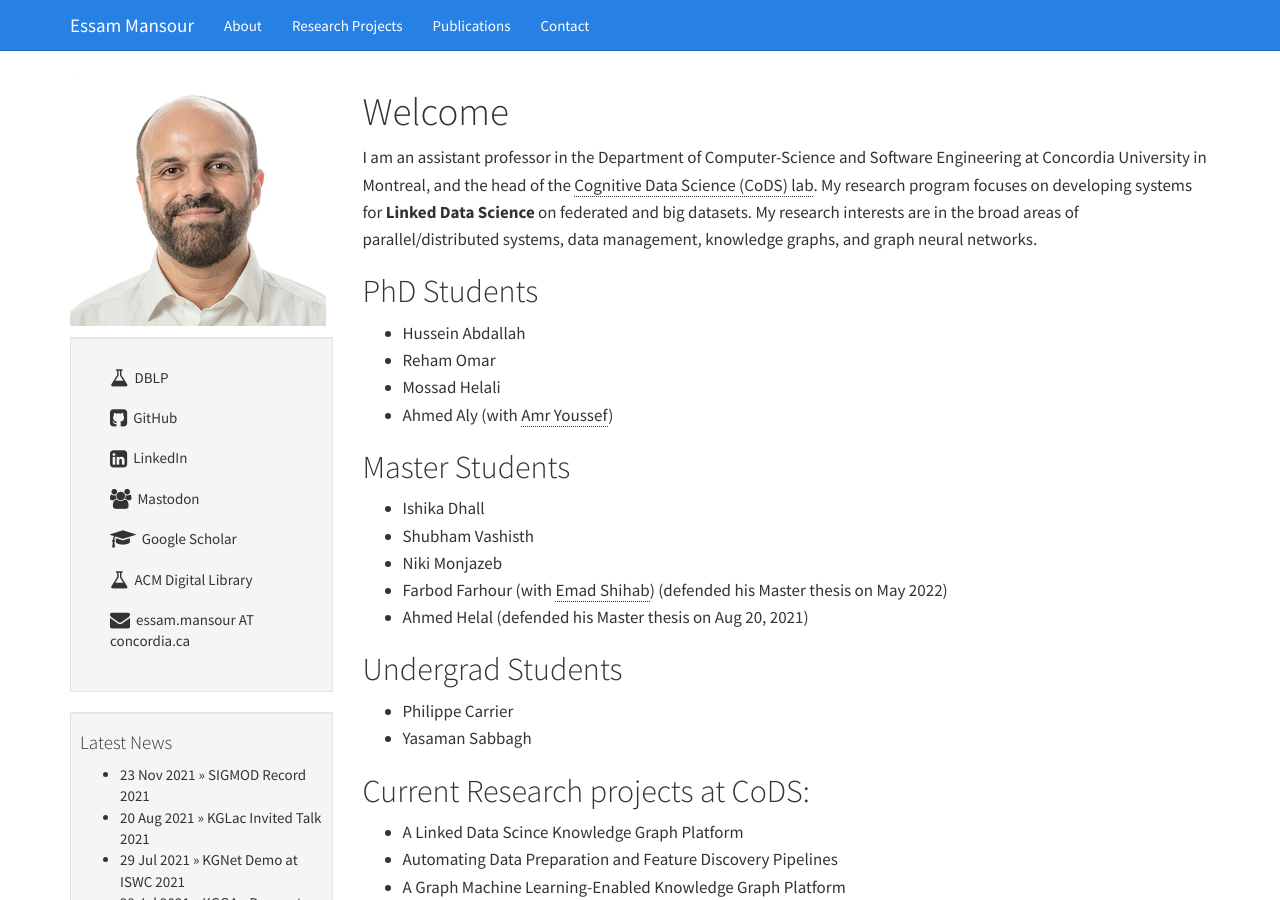
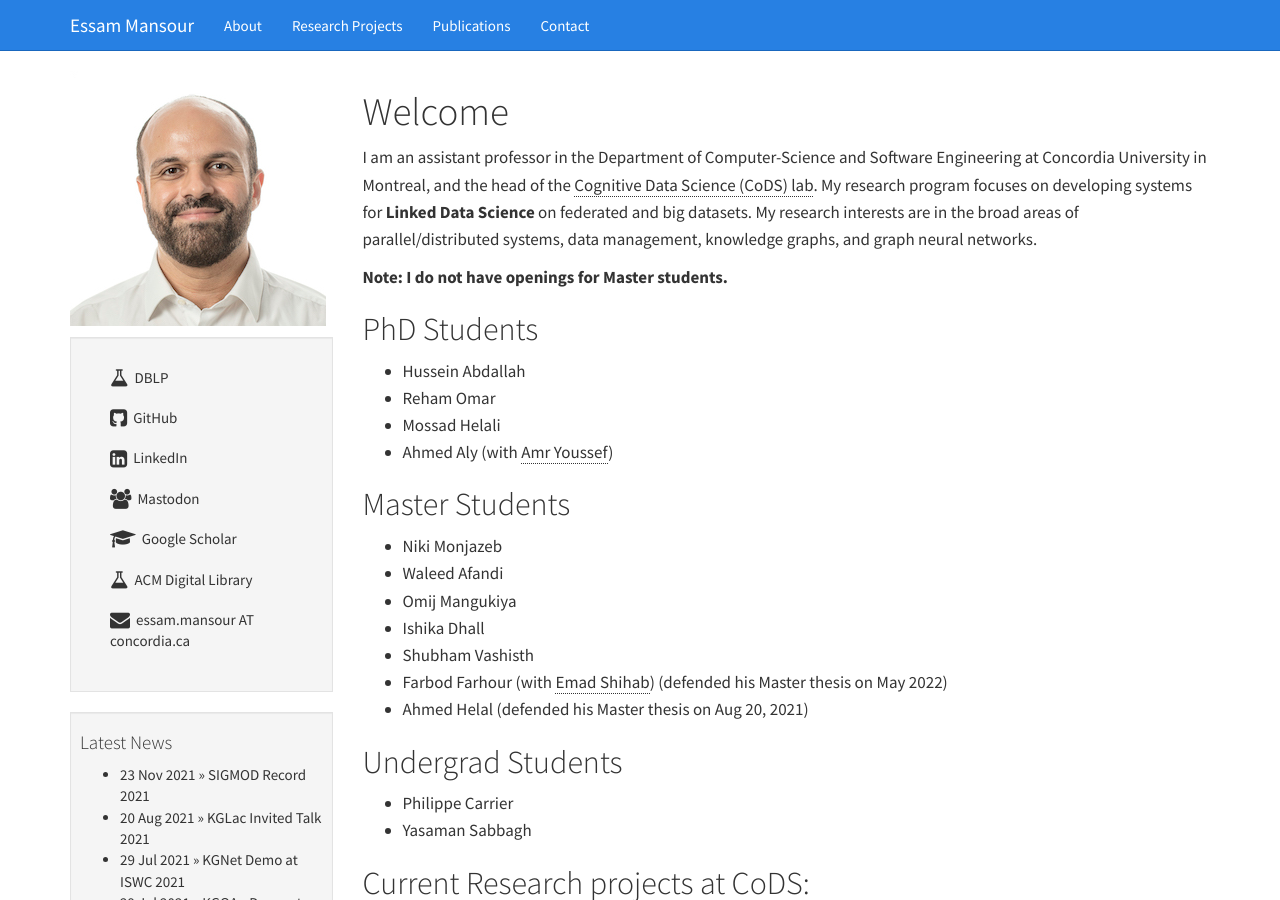
Before and after one commit to mansoure/mansoure.github.io, a Jekyll site: the page built from index.md, in a window 1280 px wide and 900 px high. Built offline with Jekyll 4.4.1, drawn with Linux system fonts in a browser that asks for light colours; comment, search, counter and statistics services are not loaded.

Commit message:
Update index.md

```diff
--- a/index.md
+++ b/index.md
@@ -16,9 +15,11 @@
 - Ahmed Aly (with [Amr Youssef](https://users.encs.concordia.ca/~youssef/))
 
 ## Master Students
+- Niki Monjazeb
+- Waleed Afandi
+- Omij Mangukiya
 - Ishika Dhall
 - Shubham Vashisth
-- Niki Monjazeb
 - Farbod Farhour (with [Emad Shihab](http://das.encs.concordia.ca/members/emad-shihab/)) (defended his Master thesis on May 2022)
 - Ahmed Helal (defended his Master thesis on Aug 20, 2021)
 
```
Also changed, not shown: other parts of index.md (+1 -2 lines).
